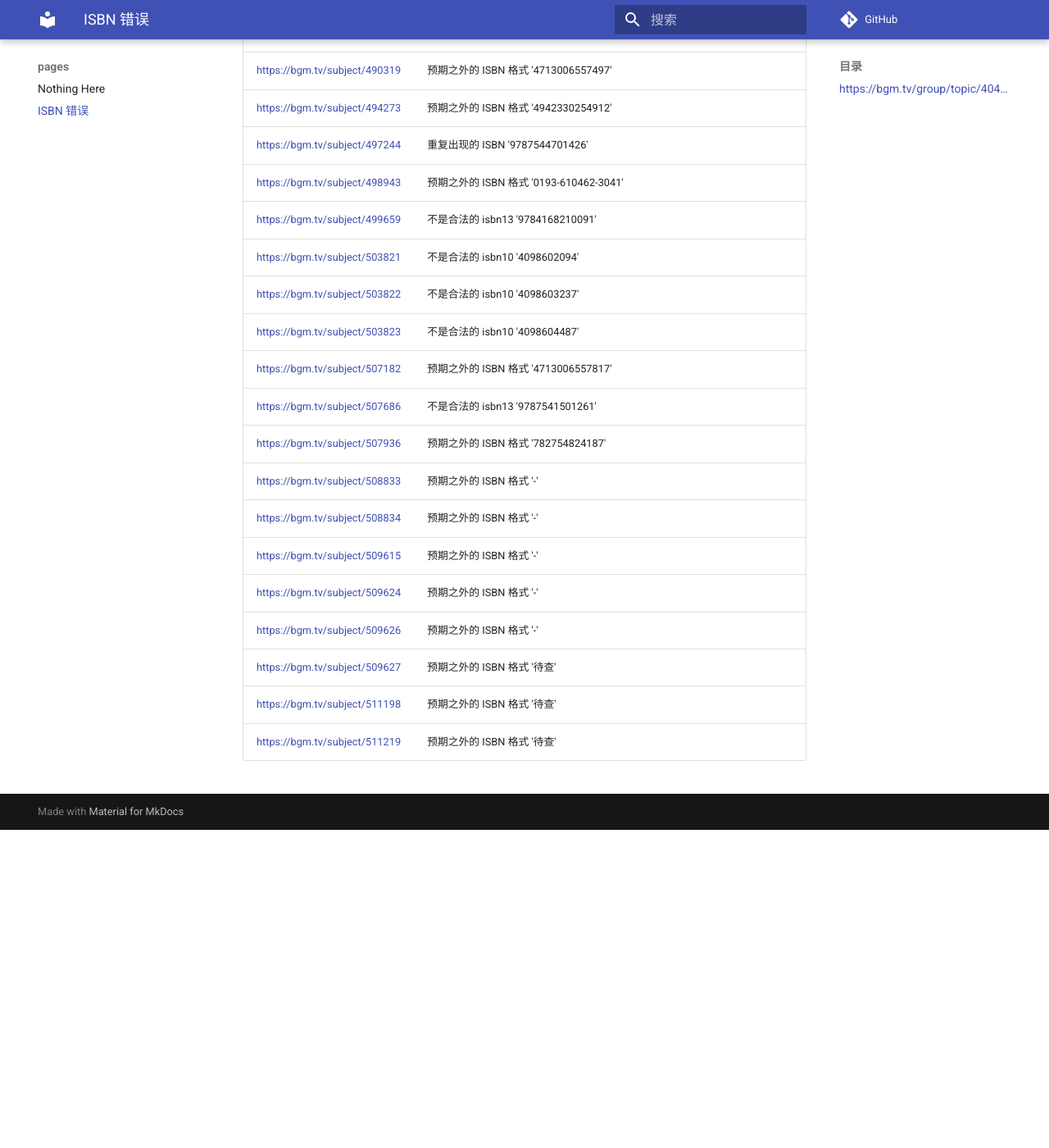
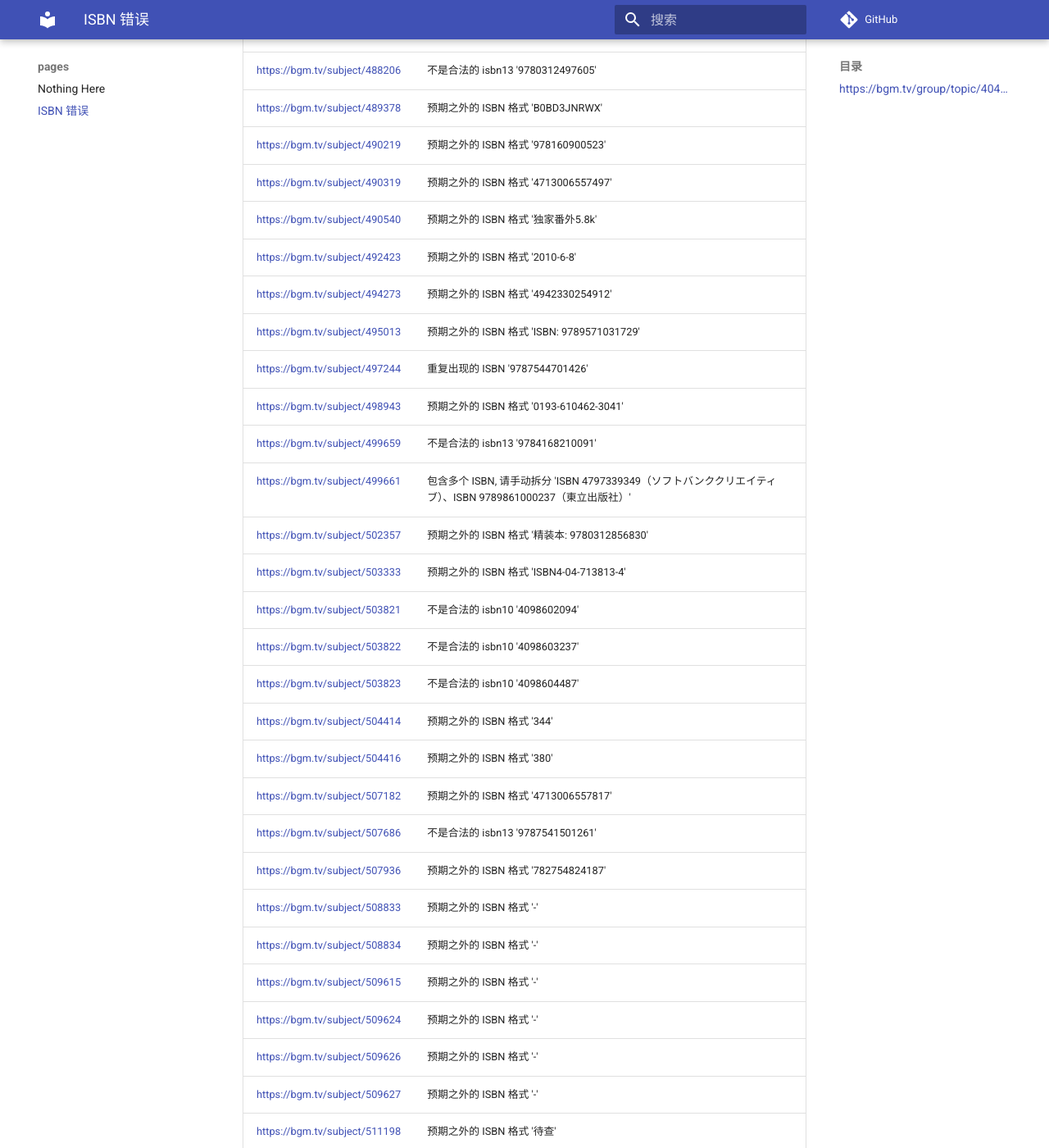
Before and after one commit to trim21/bangumi-pages, an MkDocs documentation site: the page built from docs/isbn.md, in a window 1280 px wide and 1400 px high, scrolled down 42475 px. Shown: the whole window at 82% size. Built offline with MkDocs 1.6.1 and Material for MkDocs 9.7.7, drawn with Linux system fonts in a browser that asks for light colours; comment, search, counter and statistics services are not loaded; before the commit the page ends 43487 px from its top, so only the background shows below that; some of the changed text lies outside the part shown.

Commit message:
update isbn.md

```diff
--- a/docs/isbn.md
+++ b/docs/isbn.md
@@ -911,7 +911,10 @@ total 939
 | [https://bgm.tv/subject/470471](https://bgm.tv/subject/470471) | 预期之外的 ISBN 格式 '-' |
 | [https://bgm.tv/subject/470524](https://bgm.tv/subject/470524) | 预期之外的 ISBN 格式 '-' |
 | [https://bgm.tv/subject/470525](https://bgm.tv/subject/470525) | 预期之外的 ISBN 格式 '-' |
+| [https://bgm.tv/subject/473162](https://bgm.tv/subject/473162) | 重复出现的 ISBN '9789866081941' |
+| [https://bgm.tv/subject/473201](https://bgm.tv/subject/473201) | 预期之外的 ISBN 格式 'ISBN978-4-8381-0320-1' |
 | [https://bgm.tv/subject/473599](https://bgm.tv/subject/473599) | 预期之外的 ISBN 格式 '4895073700720' |
+| [https://bgm.tv/subject/473729](https://bgm.tv/subject/473729) | 预期之外的 ISBN 格式 '978-404114316' |
 | [https://bgm.tv/subject/477471](https://bgm.tv/subject/477471) | 预期之外的 ISBN 格式 '-' |
 | [https://bgm.tv/subject/477472](https://bgm.tv/subject/477472) | 预期之外的 ISBN 格式 '-' |
 | [https://bgm.tv/subject/477473](https://bgm.tv/subject/477473) | 预期之外的 ISBN 格式 '-' |
@@ -928,13 +931,21 @@ total 939
 | [https://bgm.tv/subject/489378](https://bgm.tv/subject/489378) | 预期之外的 ISBN 格式 'B0BD3JNRWX' |
 | [https://bgm.tv/subject/490219](https://bgm.tv/subject/490219) | 预期之外的 ISBN 格式 '978160900523' |
 | [https://bgm.tv/subject/490319](https://bgm.tv/subject/490319) | 预期之外的 ISBN 格式 '4713006557497' |
+| [https://bgm.tv/subject/490540](https://bgm.tv/subject/490540) | 预期之外的 ISBN 格式 '独家番外5.8k' |
+| [https://bgm.tv/subject/492423](https://bgm.tv/subject/492423) | 预期之外的 ISBN 格式 '2010-6-8' |
 | [https://bgm.tv/subject/494273](https://bgm.tv/subject/494273) | 预期之外的 ISBN 格式 '4942330254912' |
+| [https://bgm.tv/subject/495013](https://bgm.tv/subject/495013) | 预期之外的 ISBN 格式 'ISBN: 9789571031729' |
 | [https://bgm.tv/subject/497244](https://bgm.tv/subject/497244) | 重复出现的 ISBN '9787544701426' |
 | [https://bgm.tv/subject/498943](https://bgm.tv/subject/498943) | 预期之外的 ISBN 格式 '0193-610462-3041' |
 | [https://bgm.tv/subject/499659](https://bgm.tv/subject/499659) | 不是合法的 isbn13 '9784168210091' |
+| [https://bgm.tv/subject/499661](https://bgm.tv/subject/499661) | 包含多个 ISBN, 请手动拆分 'ISBN 4797339349（ソフトバンククリエイティブ）、ISBN 9789861000237（東立出版社）' |
+| [https://bgm.tv/subject/502357](https://bgm.tv/subject/502357) | 预期之外的 ISBN 格式 '精装本: 9780312856830' |
+| [https://bgm.tv/subject/503333](https://bgm.tv/subject/503333) | 预期之外的 ISBN 格式 'ISBN4-04-713813-4' |
 | [https://bgm.tv/subject/503821](https://bgm.tv/subject/503821) | 不是合法的 isbn10 '4098602094' |
 | [https://bgm.tv/subject/503822](https://bgm.tv/subject/503822) | 不是合法的 isbn10 '4098603237' |
 | [https://bgm.tv/subject/503823](https://bgm.tv/subject/503823) | 不是合法的 isbn10 '4098604487' |
+| [https://bgm.tv/subject/504414](https://bgm.tv/subject/504414) | 预期之外的 ISBN 格式 '344' |
+| [https://bgm.tv/subject/504416](https://bgm.tv/subject/504416) | 预期之外的 ISBN 格式 '380' |
 | [https://bgm.tv/subject/507182](https://bgm.tv/subject/507182) | 预期之外的 ISBN 格式 '4713006557817' |
 | [https://bgm.tv/subject/507686](https://bgm.tv/subject/507686) | 不是合法的 isbn13 '9787541501261' |
 | [https://bgm.tv/subject/507936](https://bgm.tv/subject/507936) | 预期之外的 ISBN 格式 '782754824187' |
@@ -943,6 +954,6 @@ total 939
 | [https://bgm.tv/subject/509615](https://bgm.tv/subject/509615) | 预期之外的 ISBN 格式 '-' |
 | [https://bgm.tv/subject/509624](https://bgm.tv/subject/509624) | 预期之外的 ISBN 格式 '-' |
 | [https://bgm.tv/subject/509626](https://bgm.tv/subject/509626) | 预期之外的 ISBN 格式 '-' |
-| [https://bgm.tv/subject/509627](https://bgm.tv/subject/509627) | 预期之外的 ISBN 格式 '待查' |
+| [https://bgm.tv/subject/509627](https://bgm.tv/subject/509627) | 预期之外的 ISBN 格式 '-' |
 | [https://bgm.tv/subject/511198](https://bgm.tv/subject/511198) | 预期之外的 ISBN 格式 '待查' |
 | [https://bgm.tv/subject/511219](https://bgm.tv/subject/511219) | 预期之外的 ISBN 格式 '待查' |
```
Also changed, not shown: other parts of docs/isbn.md (+1 -1 lines).
